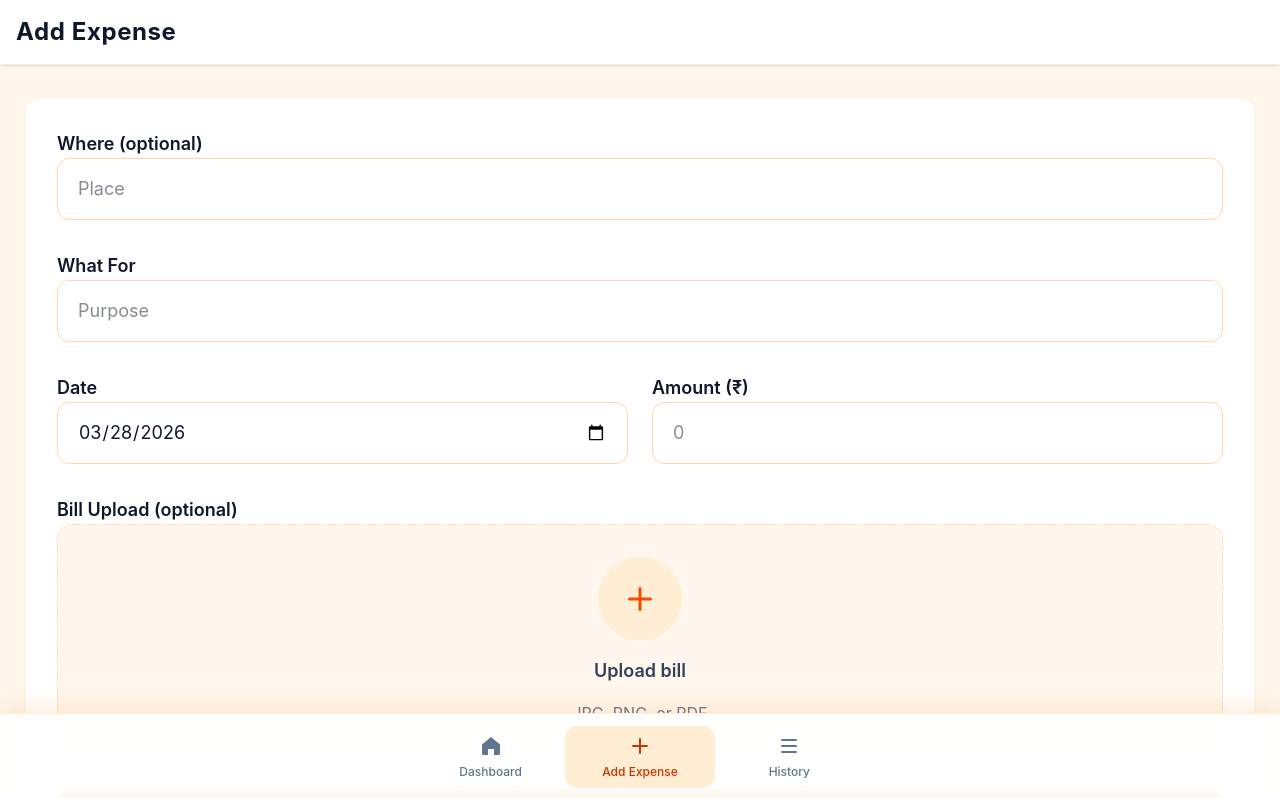
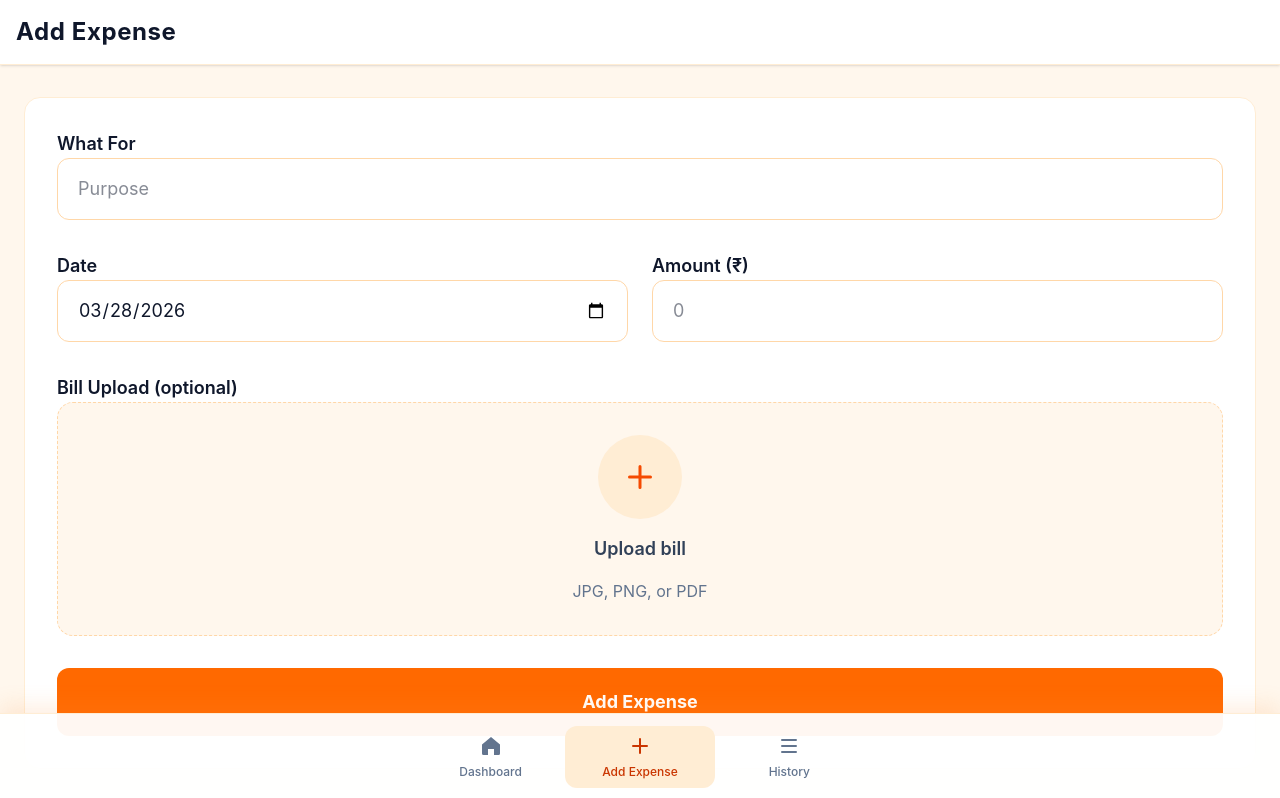
Before and after one commit to Hemsagar-BC/personal-expense-tracker, a React (Vite) app: page /add in a window 1280 px wide. Shown: the top 798 px of the page. Built offline with nearby package versions, Linux system fonts and the light colour scheme; no server answers; the database is empty.

Commit message:
remove where input button

```diff
--- a/src/pages/AddExpense.jsx
+++ b/src/pages/AddExpense.jsx
@@ -28,7 +28,6 @@ const formatAmountDisplay = (value) => {
 const AddExpense = () => {
   const navigate = useNavigate();
   const { addExpense } = useExpenses();
-  const [place, setPlace] = useState("");
   const [purpose, setPurpose] = useState("");
   const [date, setDate] = useState(() => new Date().toISOString().slice(0, 10));
   const [amount, setAmount] = useState("");
@@ -73,7 +72,6 @@ const AddExpense = () => {
       }
 
       await addExpense({
-        place: place.trim(),
         purpose: purpose.trim(),
         date,
         amount: numericAmount,
@@ -96,17 +94,6 @@ const AddExpense = () => {
         onSubmit={handleSubmit}
         className="space-y-8 rounded-2xl border border-orange-100 bg-white p-8 text-slate-900"
       >
-        <div className="space-y-4">
-          <label className="text-lg font-semibold text-slate-900">Where (optional)</label>
-          <input
-            type="text"
-            value={place}
-            onChange={(event) => setPlace(event.target.value)}
-            className="w-full rounded-xl border border-orange-200 bg-white px-5 py-4 text-lg focus:border-orange-400 focus:outline-none"
-            placeholder="Place"
-          />
-        </div>
-
         <div className="space-y-4">
           <label className="text-lg font-semibold text-slate-900">What For</label>
           <input
```
